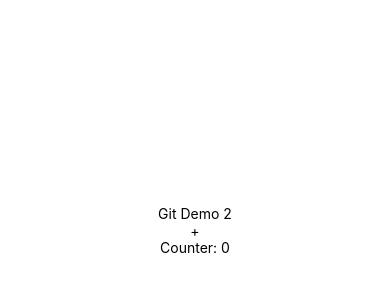
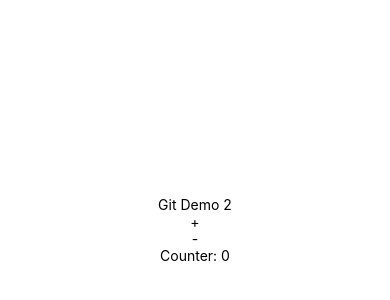
Before and after one commit to ParadauxIO/git-demo, a React Native app: screen / in a window 390 px wide. Shown: the part 192-492 px from the top of the page. Built offline with nearby package versions, Linux system fonts and the light colour scheme.

Commit message:
Adds a button to decrease the counter

```diff
--- a/App.js
+++ b/App.js
@@ -10,6 +10,9 @@ export default function App() {
       <Text>Git Demo 2</Text>
       <TouchableOpacity onPress={() => setCounter(prev => prev + 1)}>
         <Text>+</Text>
+      </TouchableOpacity>
+      <TouchableOpacity onPress={() => setCounter(prev => prev - 1)}>
+        <Text>-</Text>
       </TouchableOpacity>
       <Text>Counter: {counter}</Text>
       <StatusBar style="auto" />
```
